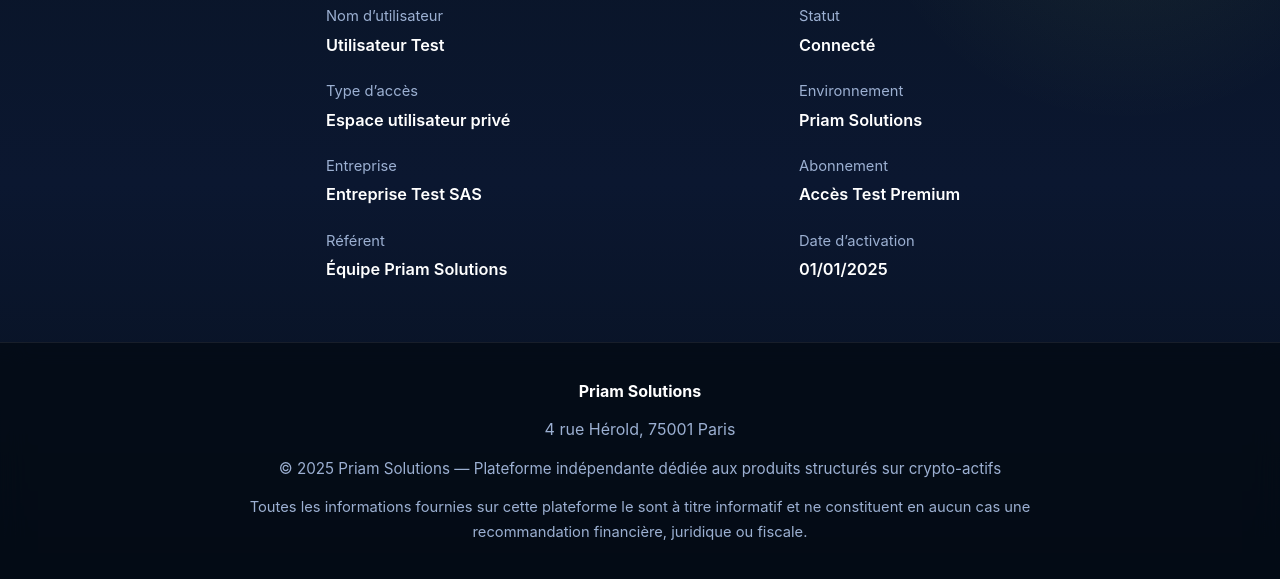
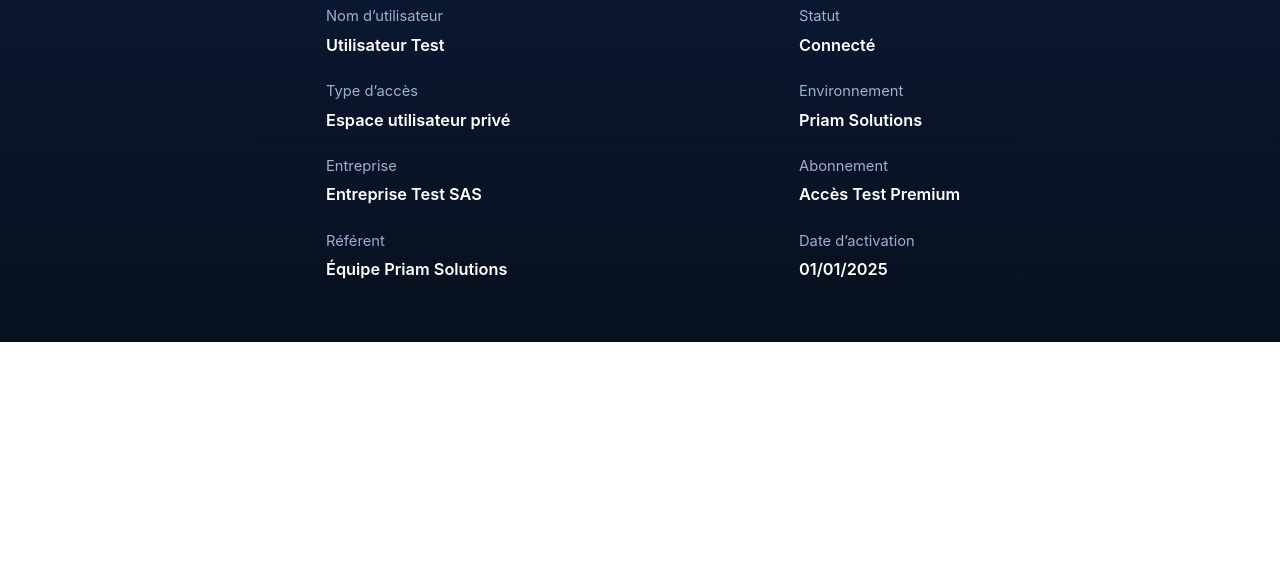
Before and after one commit to GuillaumeVerliac/Test, a plain HTML site: page monespace.html in a window 1280 px wide. Shown: the part 676-1255 px from the top of the page. After the commit the page ends 1018 px from the top, so only its background shows below. Drawn offline with Linux system fonts and the light colour scheme.

Commit message:
Remove footer and associated styles from monespace.html
Removed footer section and related styles from the HTML.

```diff
--- a/monespace.html
+++ b/monespace.html
@@ -92,8 +92,6 @@
       transform: scaleX(0);
       background: linear-gradient(90deg, var(--accent), #88a8ff, var(--accent-2));
     }
-
-    /* HEADER REPRIS DU INDEX */
 
     .site-header {
       position: fixed;
@@ -360,8 +358,6 @@
       color: #ffd3d3 !important;
     }
 
-    /* PAGE */
-
     .page-shell {
       padding: 126px 0 60px;
       min-height: 100vh;
@@ -495,48 +491,6 @@
       font-size: 1.02rem;
       font-weight: 600;
       line-height: 1.55;
-    }
-
-    .site-footer {
-      position: relative;
-      z-index: 1;
-      padding: 36px 0 42px;
-      border-top: 1px solid rgba(255,255,255,0.08);
-      background: rgba(4, 10, 18, 0.72);
-      backdrop-filter: blur(14px);
-    }
-
-    .footer-content {
-      display: flex;
-      flex-direction: column;
-      align-items: center;
-      justify-content: center;
-      gap: 14px;
-      text-align: center;
-    }
-
-    .footer-company {
-      font-size: 1rem;
-      font-weight: 700;
-      color: #ffffff;
-      line-height: 1.5;
-    }
-
-    .footer-address,
-    .footer-copy,
-    .footer-disclaimer {
-      margin: 0;
-      color: var(--muted);
-    }
-
-    .footer-copy {
-      font-size: 0.95rem;
-    }
-
-    .footer-disclaimer {
-      max-width: 90ch;
-      font-size: 0.92rem;
-      line-height: 1.7;
     }
 
     @media (max-width: 1024px) {
@@ -683,17 +637,6 @@
 
       h1 {
         font-size: clamp(2rem, 8vw, 3rem);
-      }
-
-      .site-footer {
-        padding: 28px 0 34px;
-      }
-
-      .footer-company,
-      .footer-address,
-      .footer-copy,
-      .footer-disclaimer {
-        font-size: 0.95rem;
       }
     }
   </style>
@@ -844,20 +787,6 @@
     </div>
   </main>
 
-  <footer class="site-footer">
-    <div class="container footer-content">
-      <div class="footer-company">Priam Solutions</div>
-      <p class="footer-address">4 rue Hérold, 75001 Paris</p>
-      <p class="footer-copy">
-        © 2025 Priam Solutions — Plateforme indépendante dédiée aux produits structurés sur crypto-actifs
-      </p>
-      <p class="footer-disclaimer">
-        Toutes les informations fournies sur cette plateforme le sont à titre informatif
-        et ne constituent en aucun cas une recommandation financière, juridique ou fiscale.
-      </p>
-    </div>
-  </footer>
-
   <script>
     const progress = document.querySelector('.progress');
     const header = document.getElementById('header');
```
